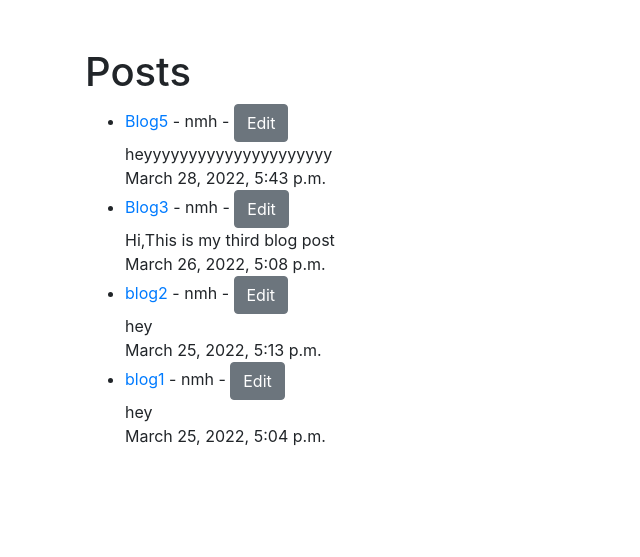
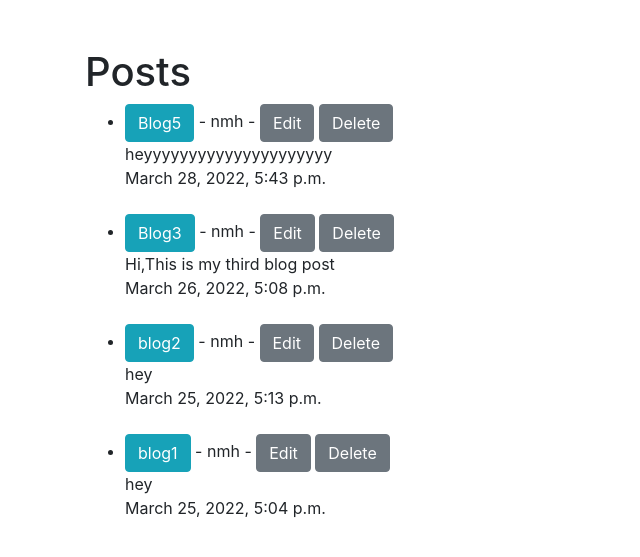
Before and after one commit to nagashreemanjunath-hegde/Blog, a Django app: page / in a window 1280 px wide. Shown: the part 56-613 px from the top of the page, without its empty margins (0-640 px from the left). Run offline with Django 4.2, Linux system fonts and the light colour scheme; data comes from the database, SQL or seed files in the repository; both versions use the stored data as it was after the commit.

Commit message:
hellooooo

```diff
--- a/app_blog/templates/app_blog/delete_post.html
+++ b/app_blog/templates/app_blog/delete_post.html
@@ -15,6 +15,10 @@ Delete the blog post..
 <form method="POST">
 
     {% csrf_token %}
+    <strong>Are you sure?!!!!</strong>
+
+    <br>
+    <br>
 
     <button class="btn btn-secondary">Delete</button>
 
--- a/app_blog/templates/app_blog/home.html
+++ b/app_blog/templates/app_blog/home.html
@@ -5,10 +5,15 @@
 <h1>Posts</h1>
 <ul>
 {% for post in object_list %}
-    <li><a href="{% url 'article-detail' post.pk %}">{{ post.title }}</a> -
-        {{ post.author }} - <small><a href="{% url 'update-post' post.pk %}" class="btn btn-secondary">Edit</a></small><br>
+    <li><a href="{% url 'article-detail' post.pk %}" class="btn btn-info">{{ post.title }}</a> -
+        {{ post.author }} -
+        <a href="{% url 'update-post' post.pk %}" class="btn btn-secondary">Edit</a>
+        <a href="{% url 'delete-post' post.pk %}" class="btn btn-secondary">Delete</a>
+
+        <br>
      {{ post.body }} <br>
      {{ post.created }} </li>
+     <br>
 {% endfor%}
 </ul>
 
--- a/app_blog/urls.py
+++ b/app_blog/urls.py
@@ -1,10 +1,11 @@
 from django.urls import path
-from .views import HomeView,ArticleDetailView,AddPostView,UpdatePostView
+from .views import HomeView,ArticleDetailView,AddPostView,UpdatePostView,DeletePostView
 
 urlpatterns = [
     path('',HomeView.as_view(),name="home"),
     path('article_detail/<int:pk>',ArticleDetailView.as_view(),name="article-detail"),
     path('add_post/',AddPostView.as_view(),name="add-post"),
     path('article/edit/<int:pk>',UpdatePostView.as_view(),name="update-post"),
+    path('article/<int:pk>/remove',DeletePostView.as_view(),name="delete-post"),
 
 ]
--- a/app_blog/views.py
+++ b/app_blog/views.py
@@ -3,6 +3,7 @@ from django.shortcuts import render
 from django.views.generic import ListView,DetailView,CreateView,UpdateView,DeleteView
 from app_blog.models import Post
 from .forms import PostForm,EditForm
+from django.urls import reverse_lazy
 # Create your views here.
 
 #def home(request):
@@ -34,3 +35,4 @@ class UpdatePostView(UpdateView):
 class DeletePostView(DeleteView):
     model=Post
     template_name='app_blog/delete_post.html'
+    success_url=reverse_lazy('home')
```
Also changed, not shown: app_blog/templates/app_blog/article_detail.html (+5 -2 lines), db.sqlite3.
